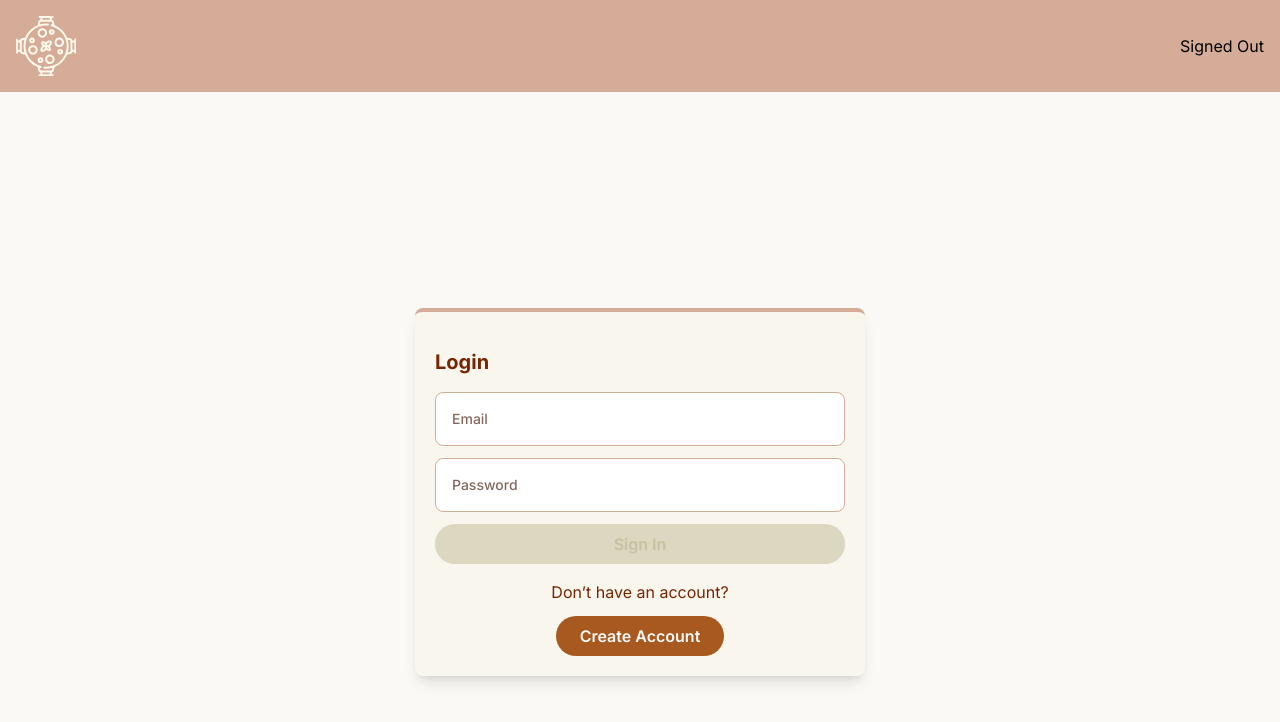
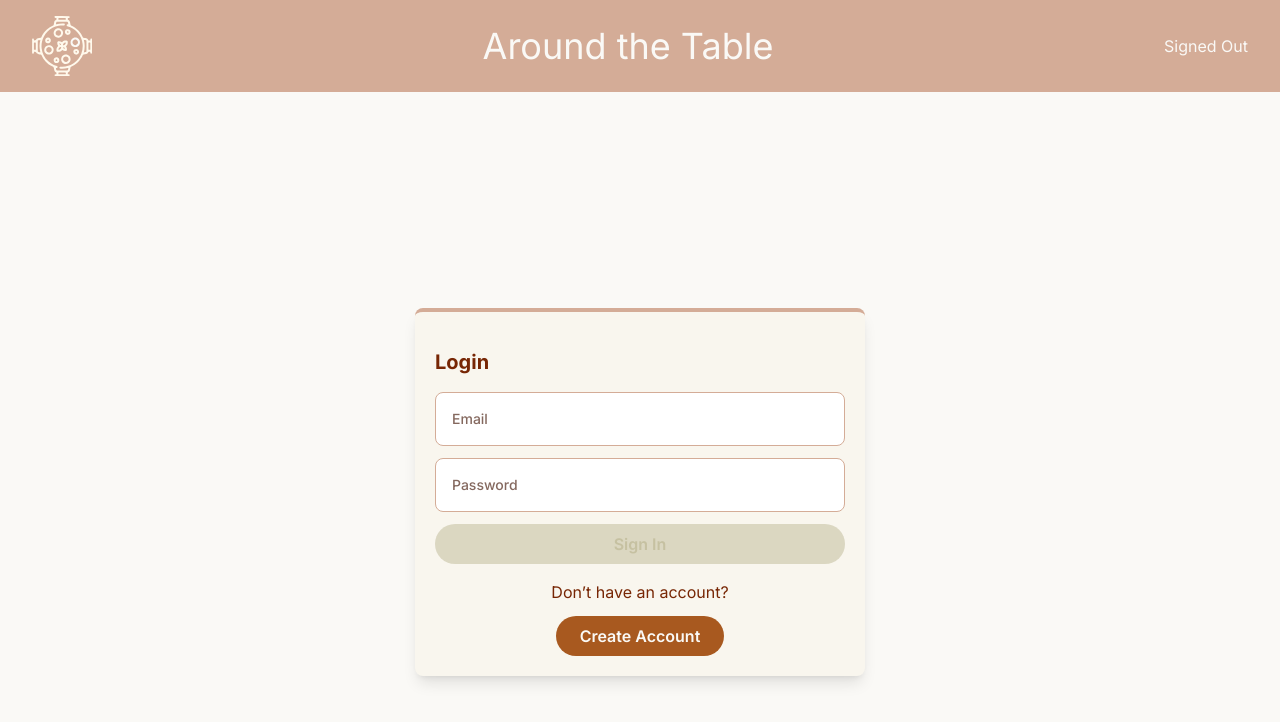
Before and after one commit to sianmancha/around-the-table, a Next.js app: page / in a window 1280 px wide. Shown: the top 722 px of the page. Built offline with nearby package versions, Linux system fonts and the light colour scheme; no server answers.

Commit message:
Adds styling to signed out navbar.

```diff
--- a/components/Navbar.tsx
+++ b/components/Navbar.tsx
@@ -2,18 +2,28 @@
 
 import diningTable from '../app/dining-table.svg'
 import Image from 'next/image'
-import { useSession } from 'next-auth/react'
+import { signOut, useSession } from 'next-auth/react'
 
 
 export default function NavBar() {
     const { data: session } = useSession();
+
     return (
-        <div className=" flex items-center justify-between bg-[#D4AC97] p-4">
+        <div className="flex items-center justify-between bg-[#D4AC97] py-4 px-8">
             <Image alt='Around the Table' src={diningTable} width={60} height={60} />
             {session ? (
-                <div>Signed In</div>
+                <div>
+                    <button onClick={() => signOut()}>Sign Out</button>
+                </div>
             ) : (
-                <div>Signed Out</div>
+                <div className='flex flex-grow items-center'>
+                    <h1 className='text-4xl text-[#FAF9F6] ml-auto'>
+                        Around the Table
+                    </h1>
+                    <div className='text-[#FAF9F6] ml-auto'>
+                        Signed Out
+                    </div>
+                </div>
             )}
         </div>
     )
```
